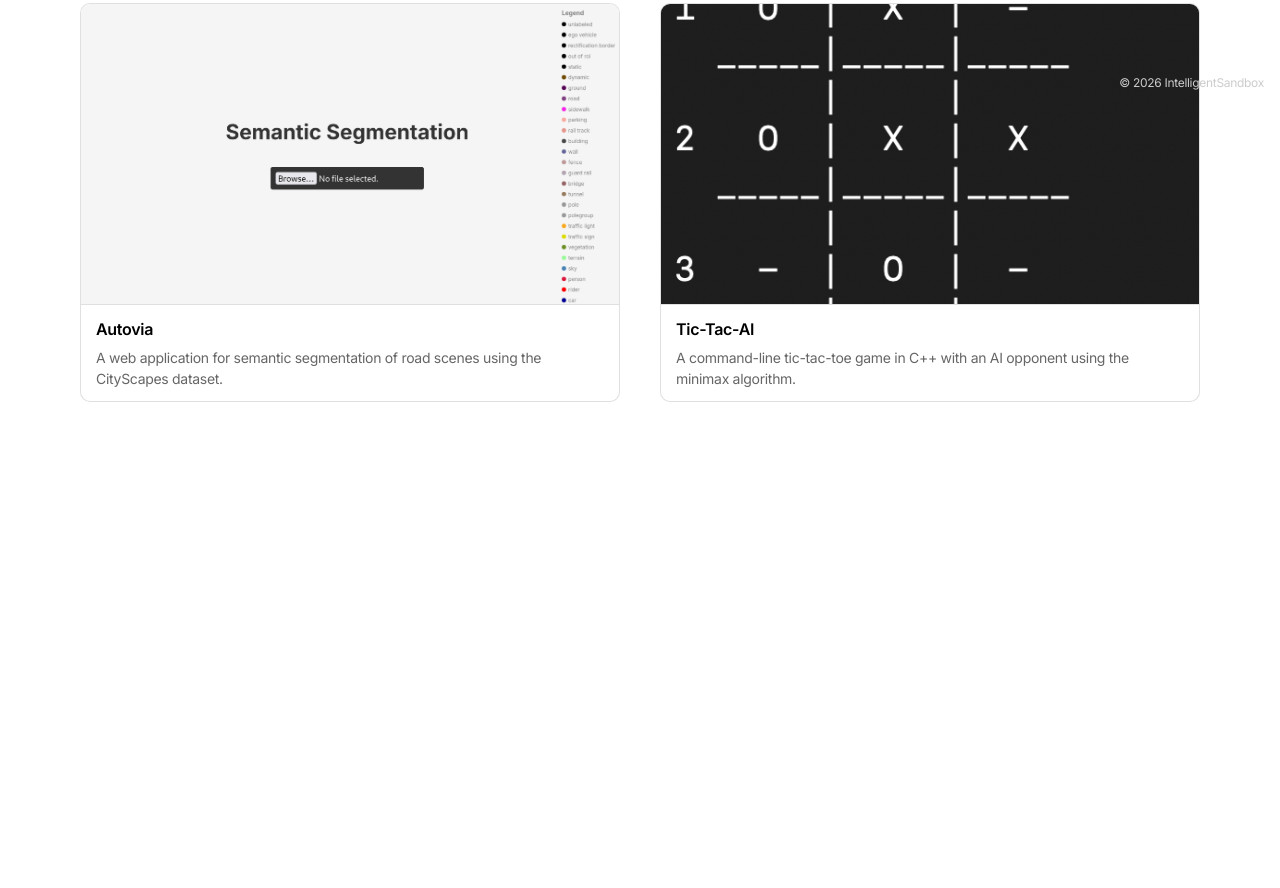
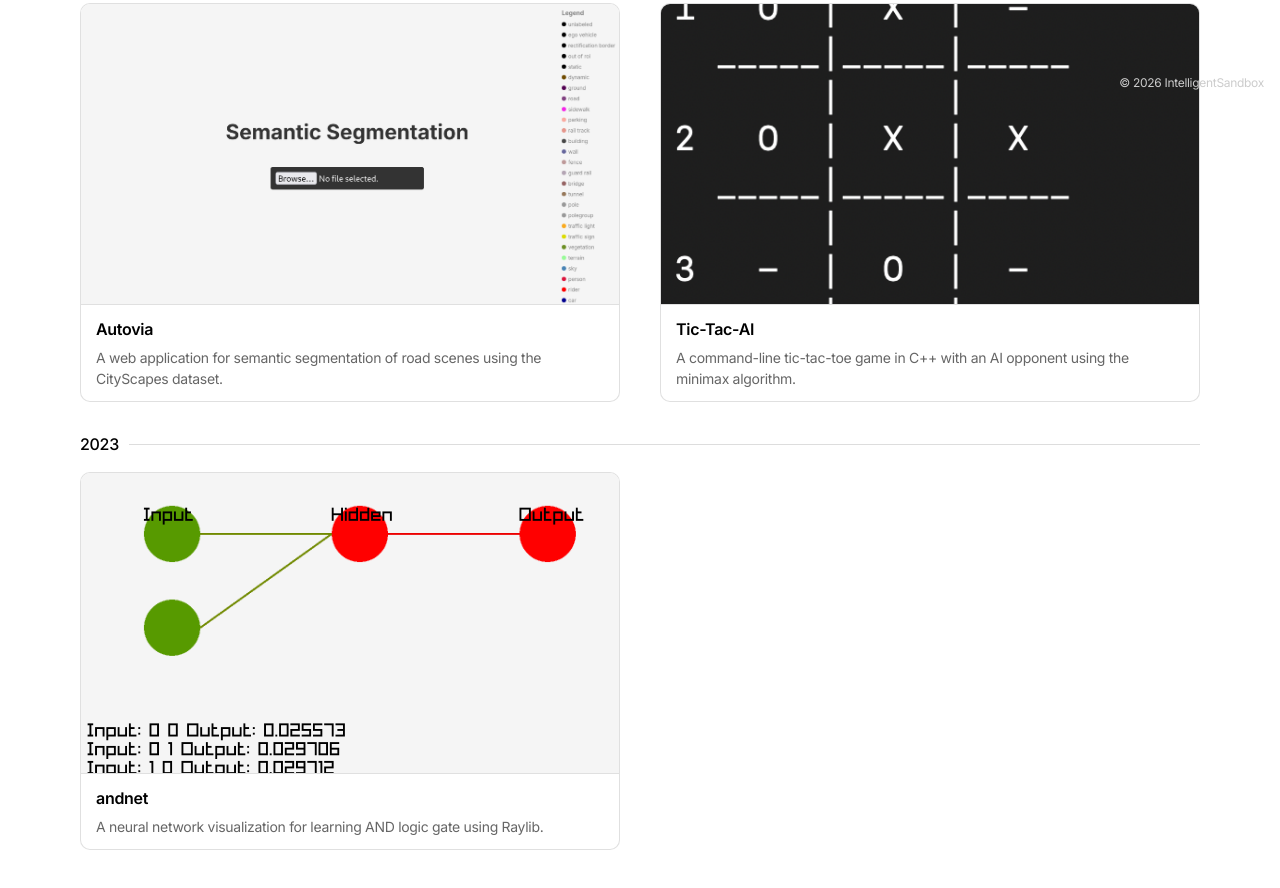
Before and after one commit to IntelligentSandbox/intelligentsandbox.github.io, a plain HTML site: page index.html in a window 1280 px wide. Shown: the part 692-1580 px from the top of the page. Before the commit the page ends 1204 px from the top, so only its background shows below. Drawn offline with Linux system fonts and the light colour scheme.

Commit message:
Add andnet

```diff
--- a/index.html
+++ b/index.html
@@ -76,6 +76,24 @@
       </div>
     </div>
 
+    <!-- 2023 -->
+    <div class="year-group">
+      <h3 class="year">2023</h3>
+      <div class="projects">
+        <a class="project" href="https://github.com/IntelligentSandbox/andnet" target="_blank" rel="noopener noreferrer">
+          <div class="project-card">
+            <div class="project-image">
+              <img src="assets/images/andnet.png" alt="andnet">
+            </div>
+            <div class="project-info">
+              <h3 class="project-title">andnet</h3>
+              <p class="project-desc">A neural network visualization for learning AND logic gate using Raylib.</p>
+            </div>
+          </div>
+        </a>
+      </div>
+    </div>
+
     <!-- PROJECT CARD TEMPLATE
     <a class="project" href="PROJECT_URL" target="_blank" rel="noopener noreferrer">
       <article class="project-card">
```
Also changed, not shown: assets/images/andnet.png (added).
